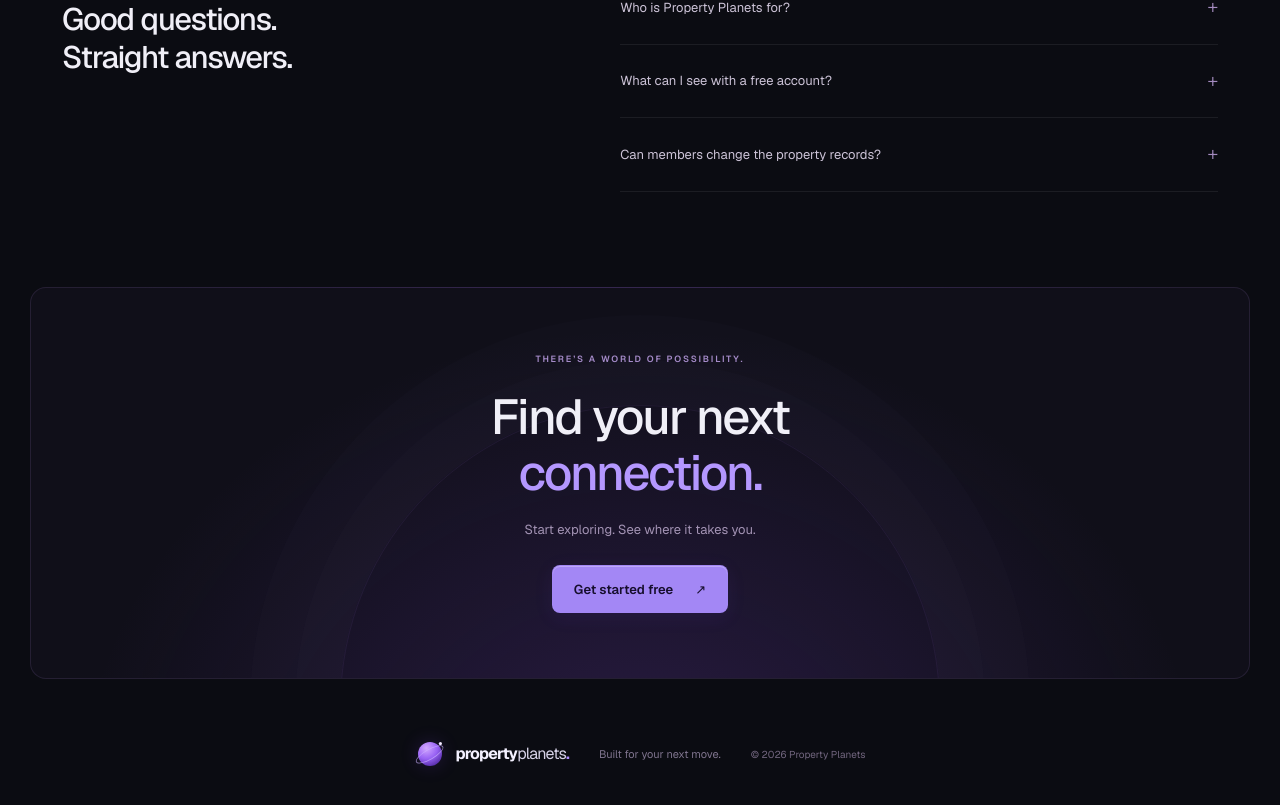
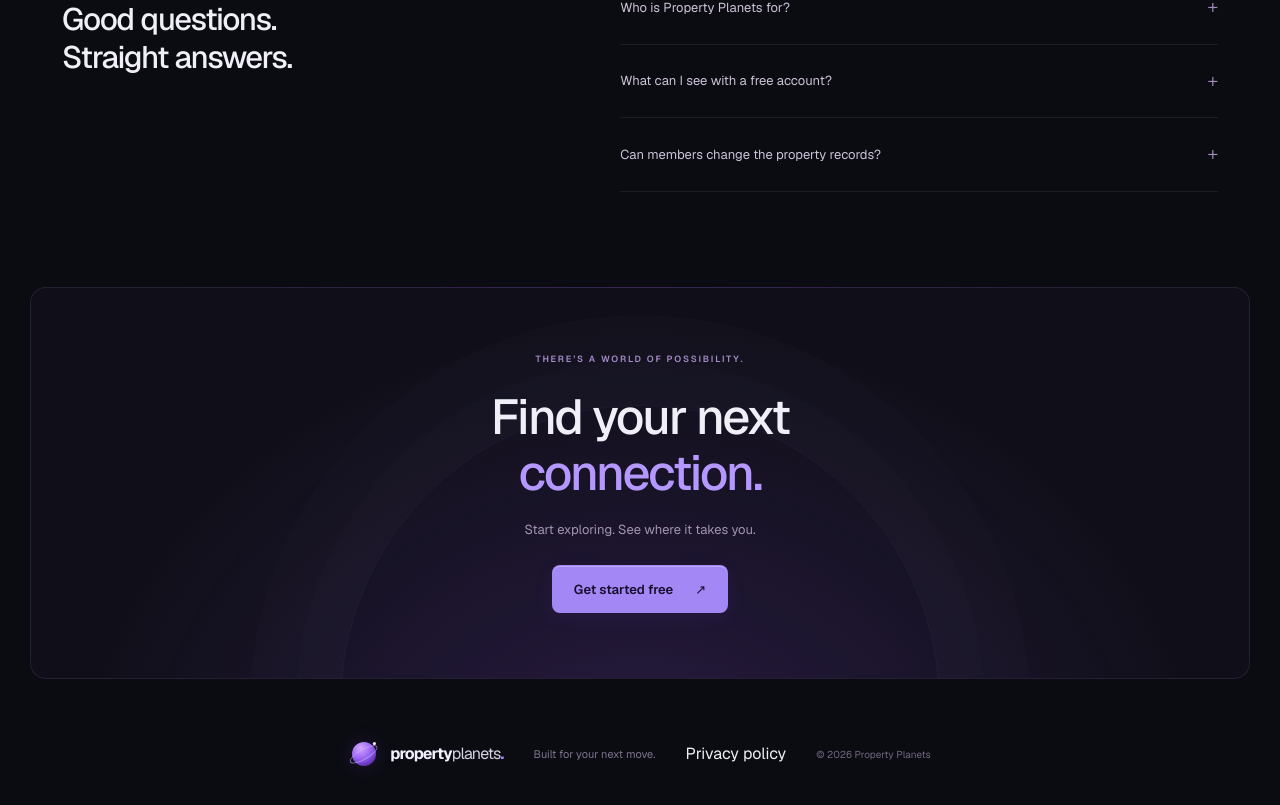
Before and after one commit to woo76project/PropertyPlanet, a Next.js app in the folder frontend/: page / in a window 1280 px wide. Shown: the part 2882-3687 px from the top of the page. Built offline with nearby package versions, Linux system fonts and the light colour scheme; no server answers.

Commit message:
Add files via upload

```diff
--- a/frontend/src/app/page.tsx
+++ b/frontend/src/app/page.tsx
@@ -54,6 +54,6 @@ export default async function Home() {
 
       <section className="closing-section section-shell"><div className="closing-orbit" aria-hidden="true"/><span className="eyebrow">THERE’S A WORLD OF POSSIBILITY.</span><h2>Find your next<br/><span>connection.</span></h2><p>Start exploring. See where it takes you.</p><JoinButton>Get started free <span aria-hidden="true">↗</span></JoinButton></section>
     </main>
-    <footer className="site-footer section-shell"><Brand/><p>Built for your next move.</p><span>© {new Date().getFullYear()} Property Planets</span></footer>
+    <footer className="site-footer section-shell"><Brand/><p>Built for your next move.</p><Link className="privacy-footer-link" href="/privacy">Privacy policy</Link><span>© {new Date().getFullYear()} Property Planets</span></footer>
   </>;
 }
```
